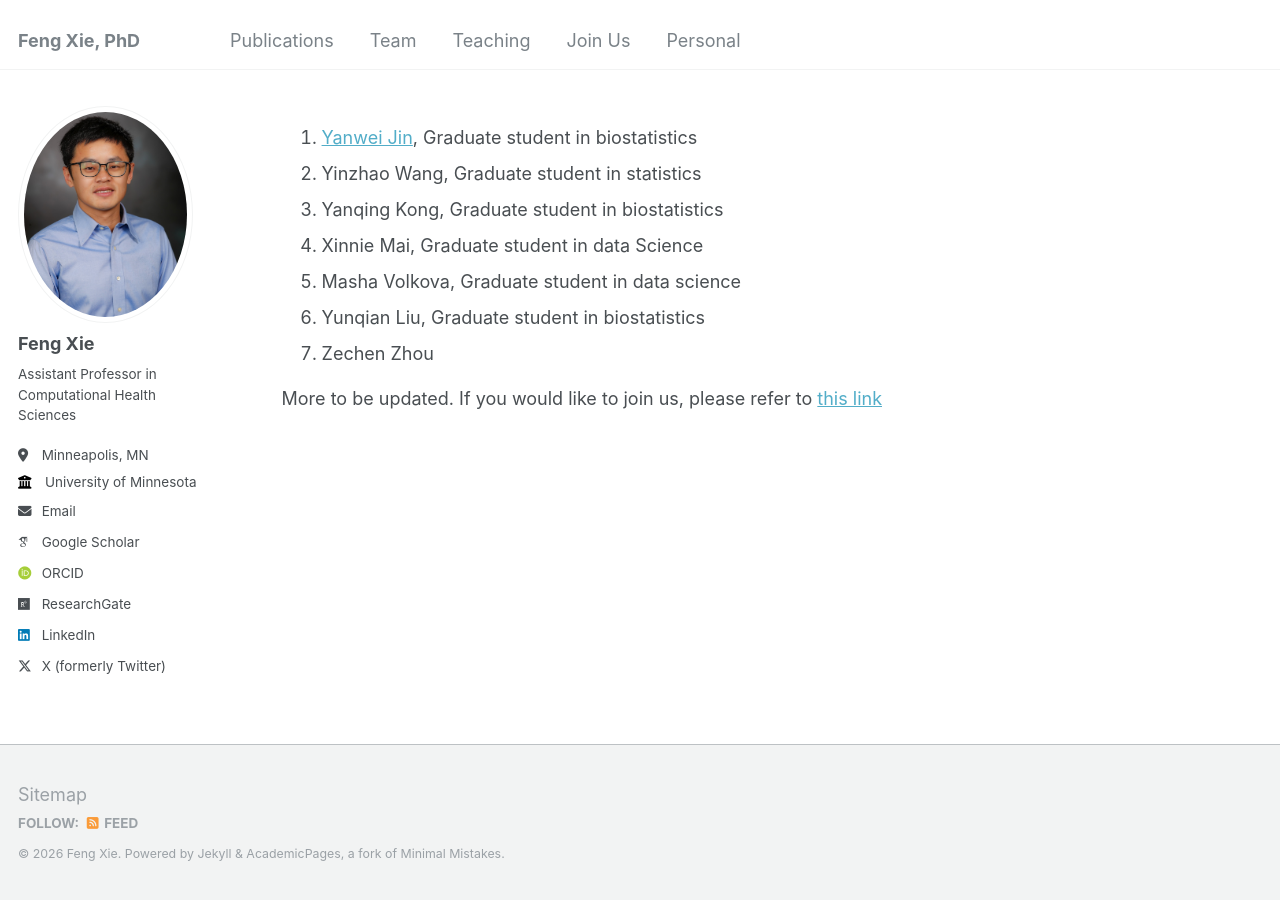
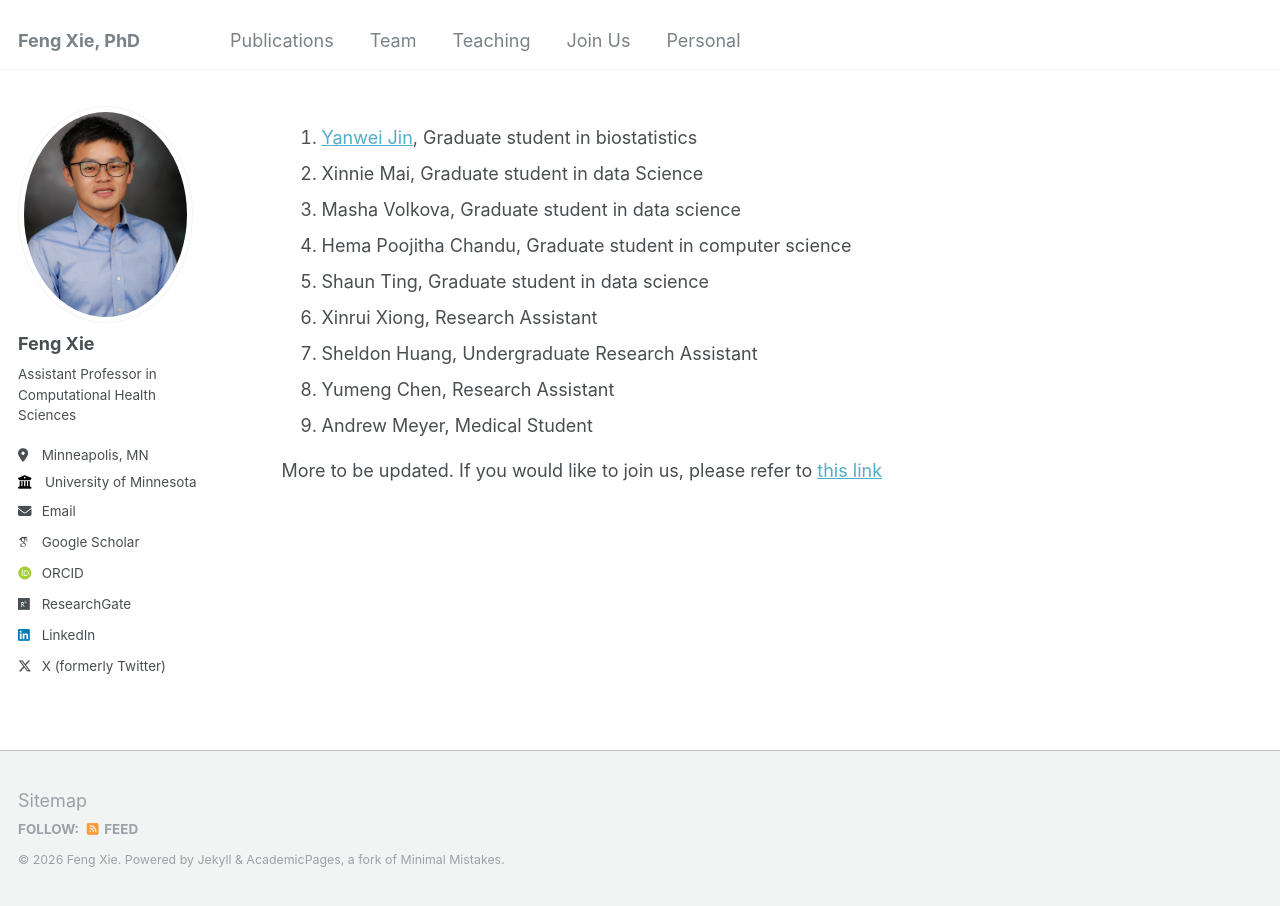
Before and after one commit to fengx13/fengx13.github.io, a Jekyll site: the page built from _pages/team.md, in a window 1280 px wide. Built offline with Jekyll 4.4.1, drawn with Linux system fonts in a browser that asks for light colours; some web fonts are replaced.

Commit message:
Update team member list in team.md

```diff
--- a/_pages/team.md
+++ b/_pages/team.md
@@ -6,12 +6,14 @@ author_profile: true
 ---
 
 1. [Yanwei Jin](https://yanweijin.github.io/), Graduate student in biostatistics
-2. Yinzhao Wang, Graduate student in statistics
-3. Yanqing Kong, Graduate student in biostatistics
-4. Xinnie Mai, Graduate student in data Science
-5. Masha Volkova, Graduate student in data science
-6. Yunqian Liu, Graduate student in biostatistics
-7. Zechen Zhou
+2. Xinnie Mai, Graduate student in data Science
+3. Masha Volkova, Graduate student in data science
+4. Hema Poojitha Chandu, Graduate student in computer science
+5. Shaun Ting, Graduate student in data science
+6. Xinrui Xiong, Research Assistant
+7. Sheldon Huang, Undergraduate Research Assistant
+8. Yumeng Chen, Research Assistant
+9. Andrew Meyer, Medical Student
 
 More to be updated.
 If you would like to join us, please refer to [this link](https://fengx13.github.io/join%20us/)
```
